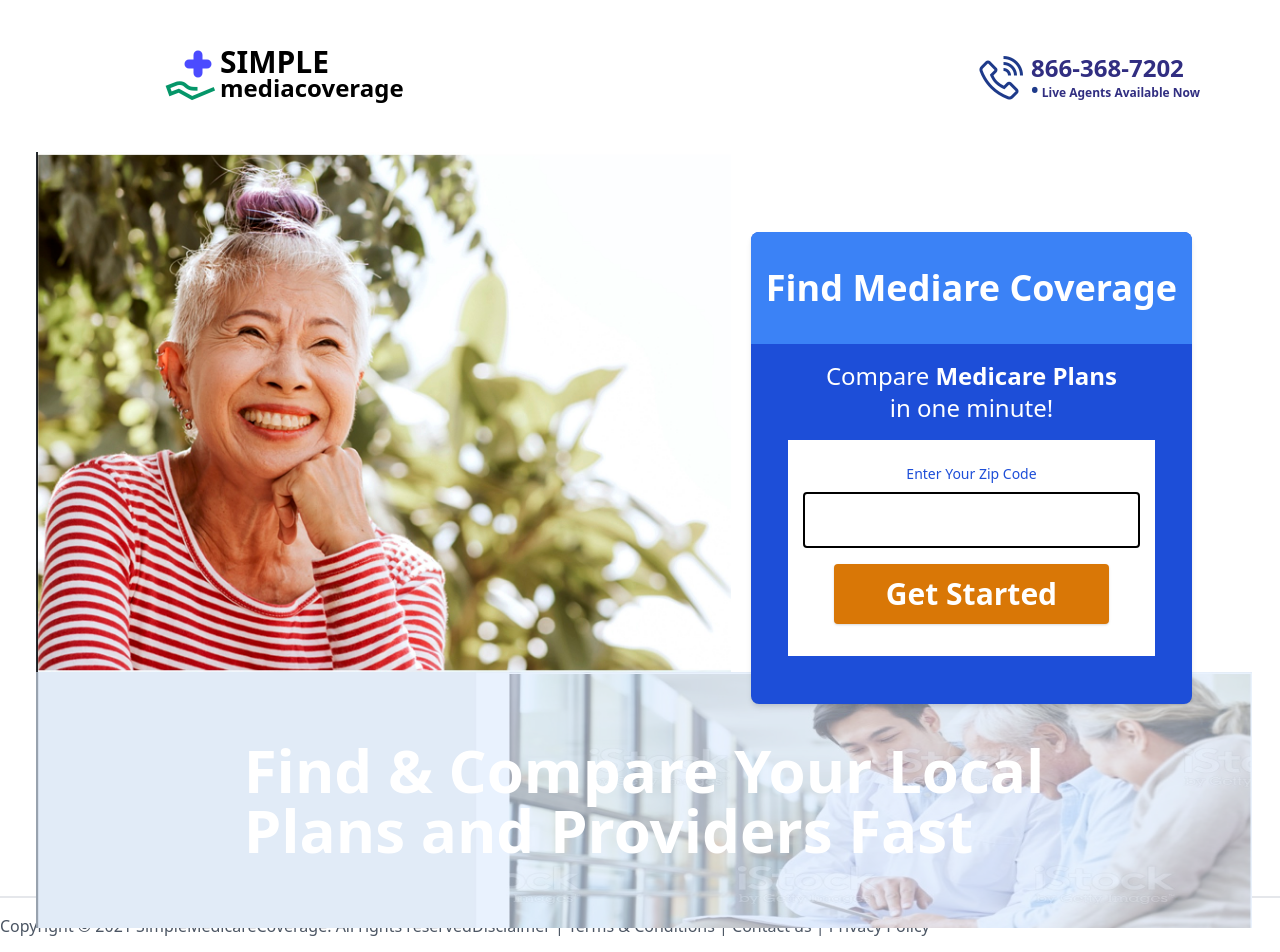
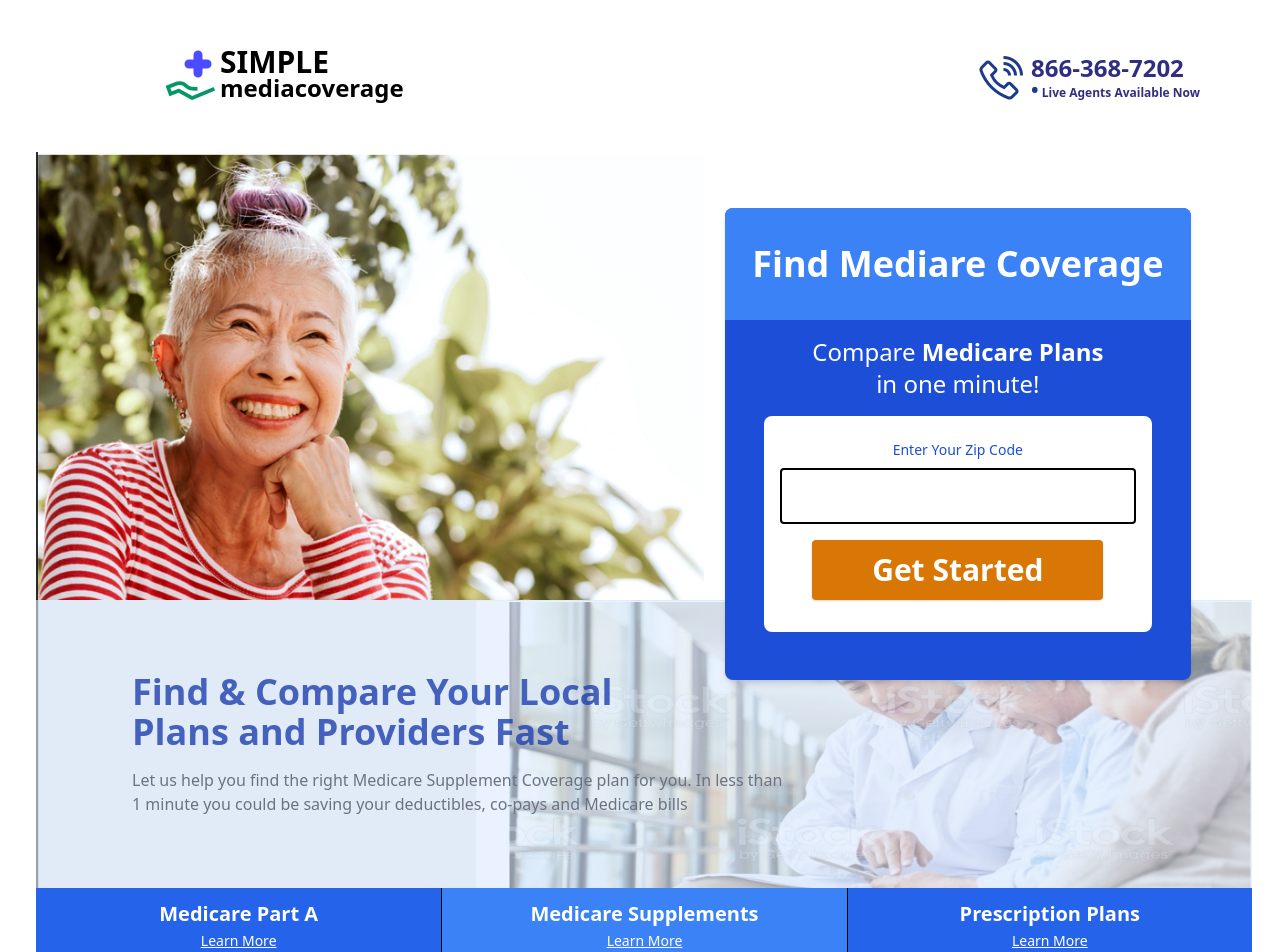
Before and after one commit to VodeniZeko/massiveVue, a Vue app: page / in a window 1280 px wide. Shown: the top 952 px of the page. Built offline with nearby package versions, Linux system fonts and the light colour scheme.

Commit message:
middleNavbar

```diff
--- a/src/App.vue
+++ b/src/App.vue
@@ -1,10 +1,9 @@
 <template>
   <Header />
-<div class="container mx-auto max-w-screen-x">
+<div class="container max-w-screen-xl mx-auto h-100vh">
   <HomeView />
 </div>
 <Footer/>
-
 </template>
 
 <script>
--- a/src/components/HeroPage.vue
+++ b/src/components/HeroPage.vue
@@ -7,8 +7,8 @@
 
 
 <!-- zip code form -->
-<div class="flex justify-end -m-14 md:m-0 sm:w-screen lg:w-10/12 lg:mr-10 max-w-10/12">
-    <div class="container z-40 w-3/5 mx-auto lg:mt-20 lg:w-11/12">
+<div class="flex justify-end -m-8 md:m-0 sm:w-screen lg:w-11/12 lg:mr-10 max-w-10/12">
+    <div class="container z-40 w-3/5 mx-auto lg:mt-14 lg:w-11/12">
     <form class="text-white bg-blue-700 rounded-lg shadow-md ">
 
     <div class="flex justify-center bg-blue-500 rounded-t-lg h-14 sm:h-28">
@@ -24,7 +24,7 @@
     <p >in one minute!</p>
     </div>
 
-    <div class="flex flex-col items-center w-10/12 pt-3 pb-4 mb-6 bg-white sm:pt-6 sm:pb-8 sm:mb-12">
+    <div class="flex flex-col items-center w-10/12 pt-3 pb-4 mb-6 bg-white rounded-lg sm:pt-6 sm:pb-8 sm:mb-12">
     <label for="something" class="block mb-2 text-xs font-medium text-blue-700 sm:text-sm xl:text-md">Enter Your Zip Code</label>
     <input type="text" placeholder="" class="w-11/12 h-10 py-2 text-xl text-center text-gray-700 border-2 border-black rounded appearance-none xl:h-14 focus:outline-none focus:bg-white" />
 
@@ -41,21 +41,23 @@
 
 </section>
 
-<!-- <section class="flex justify-end max-w-screen-xl -m-8 " >
-        <img class="object-fill w-screen h-40 ml-8 md:h-80 opacity-40" src="../assets/young-doctor.jpg" >
-</section> -->
+<div class="relative w-full max-w-screen-xl ml-1 -m-20 bg-blue-100 h-36 md:h-72">
+    <img class="inset-0 z-0 w-full bg-center bg-cover h-36 md:h-72 opacity-40" src="../assets/young-doctor.jpg" >
 
-<div class="relative w-full h-64 max-w-screen-xl ml-1 -m-8 bg-blue-100">
-    <img class="inset-0 z-0 w-full h-64 bg-center bg-cover opacity-40" src="../assets/young-doctor.jpg" >
+  <div class="absolute inset-0 z-10 flex items-center justify-center">
+    <div class="flex w-full px-24 md:flex-col">
+      <p class="mb-4 text-sm font-semibold text-blue-800 opacity-0 md:text-4xl md:opacity-80 ">Find & Compare Your Local <br/> Plans and Providers Fast</p>
+      <p class="text-gray-500 opacity-0  text-md md:opacity-100"> Let us help you find the right Medicare Supplement Coverage plan for you. In less than <br/> 1 minute you could be saving your deductibles, co-pays and Medicare bills</p>
+    </div>
 
-  <p class="absolute inset-0 z-10 flex items-center justify-center text-6xl font-semibold text-white ">Find & Compare Your Local <br/> Plans and Providers Fast</p>
+  </div>
+
+
 </div>
 
 </template>
 
 <script>
-
-
 
 export default {
   name: 'HeroPage',
--- /dev/null
+++ b/src/components/MiddleNav.vue
@@ -0,0 +1,23 @@
+<template>
+<div class="flex w-full max-w-screen-xl pt-20 ml-1 text-center text-white divide-x divide-black">
+  <div class="flex-grow w-16 h-16 py-2 bg-blue-600 md:h-20 md:py-3">
+    <p class="text-xs font-semibold sm:text-sm md:text-xl">Medicare Part A</p>
+    <a class="text-xs underline cursor-pointer font-extralight md:text-sm">Learn More</a>
+  </div>
+  <div class="flex-grow w-16 h-16 py-2 bg-blue-500 md:h-20 md:py-3">
+    <p class="text-xs font-semibold sm:text-sm md:text-xl">Medicare Supplements</p>
+    <a class="text-xs underline cursor-pointer font-extralight md:text-sm">Learn More</a>
+  </div>
+  <div class="flex-grow w-16 h-16 py-2 bg-blue-600 md:h-20 md:py-3" >
+    <p class="text-xs font-semibold md:text-xl">Prescription Plans</p>
+    <a class="text-xs underline cursor-pointer font-extralight md:text-sm">Learn More</a>
+  </div>
+</div>
+</template>
+
+<script>
+export default {
+  name: 'MiddleNav',
+
+}
+</script>
--- a/src/views/HomeView.vue
+++ b/src/views/HomeView.vue
@@ -1,6 +1,7 @@
 <template>
-  <main class="px-8" v-if="!loading">
+  <main class="px-8 h-100vh " v-if="!loading">
     <HeroPage />
+    <MiddleNav />
     <!-- <DataTitle :dataDate="dataDate" :text="title" />
 
     <DataBoxes :stats="status" />
@@ -17,7 +18,7 @@
 
 <script>
 import HeroPage from '../components/HeroPage.vue'
-// import CountrySelect from '@/components/CountrySelect';
+import MiddleNav from '../components/MiddleNav.vue';
 // import DataBoxes from '@/components/DataBoxes';
 // import DataTitle from '@/components/DataTitle';
 // import { ref } from 'vue';
@@ -25,6 +26,7 @@ export default {
   name: 'HomeView',
   components: {
     HeroPage,
+    MiddleNav
     // DataTitle,
     // DataBoxes,
     // CountrySelect
```
